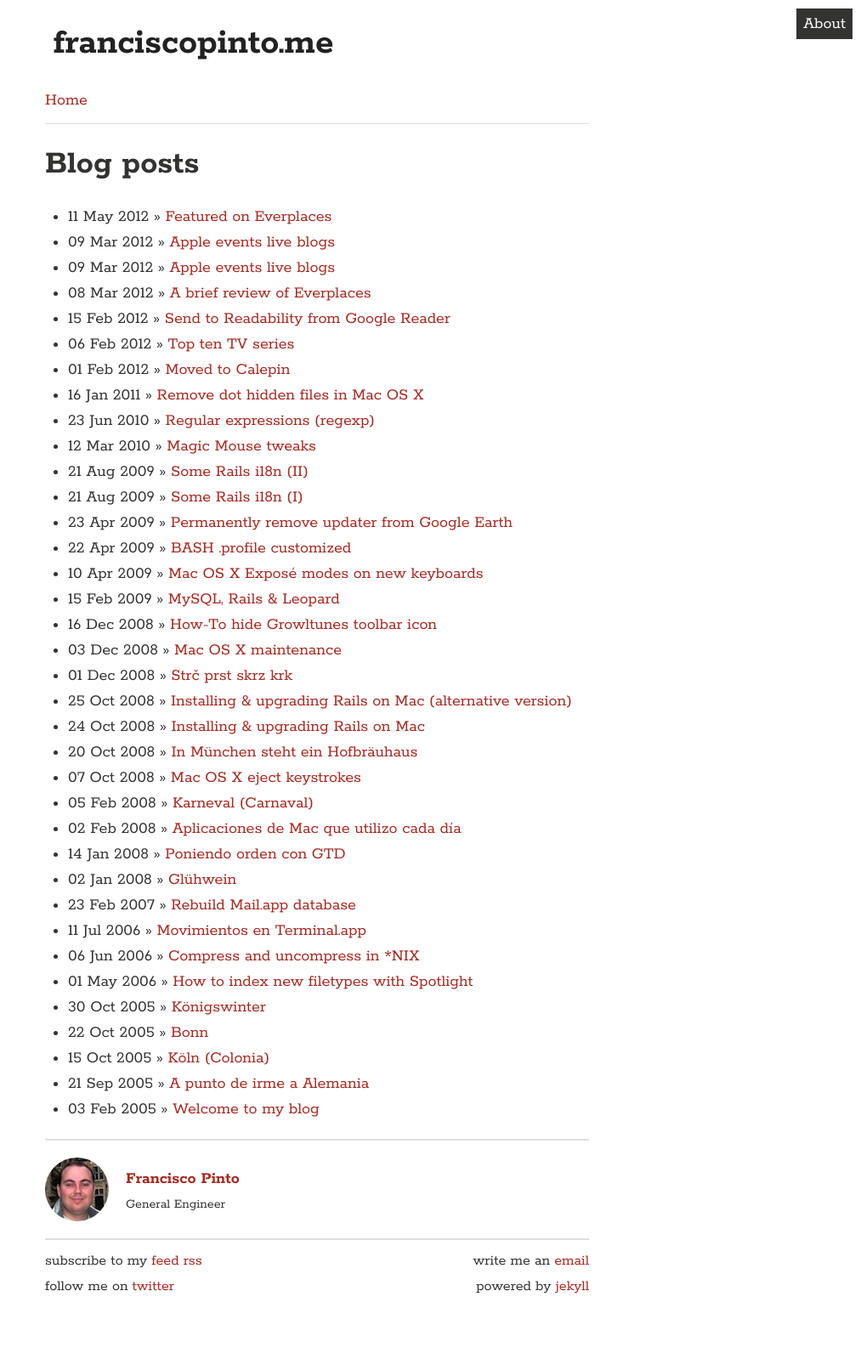
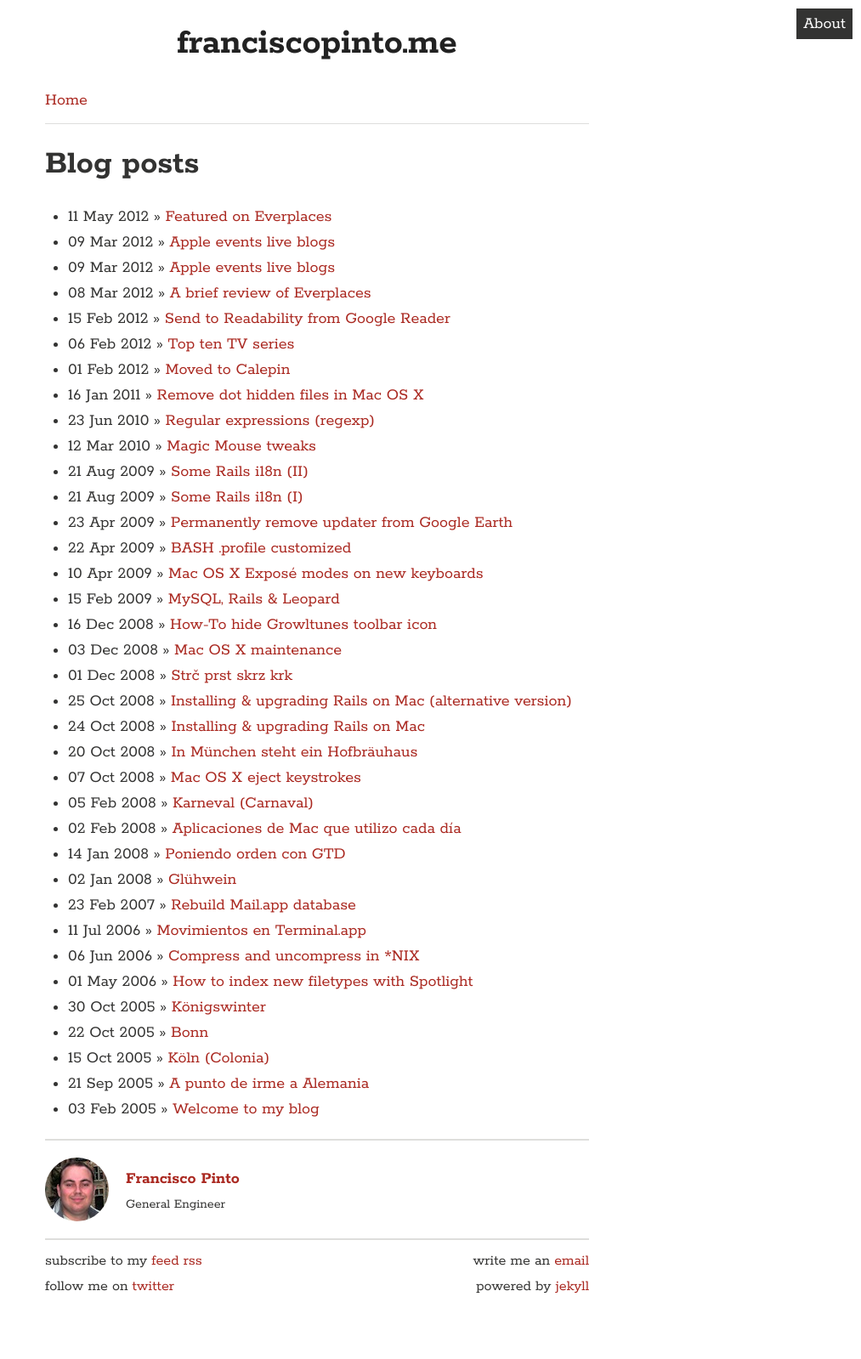
Before and after one commit to francisjpo/francisjpo.github.io, a Jekyll site: the page built from index.html, in a window 1280 px wide. Shown: the whole page at 85% size, without its empty margins (267-1280 px from the left). Built offline with Jekyll 4.4.1, drawn with Linux system fonts in a browser that asks for light colours.

Commit message:
Header redesigned.

```diff
--- a/css/screen.css
+++ b/css/screen.css
@@ -72,8 +72,8 @@ h1 {
 }
 
 .header {
-    margin-left: 1.35em;
     font-size: 110%;
+    text-align: center;
 }
 
 .header h1 a {
```
